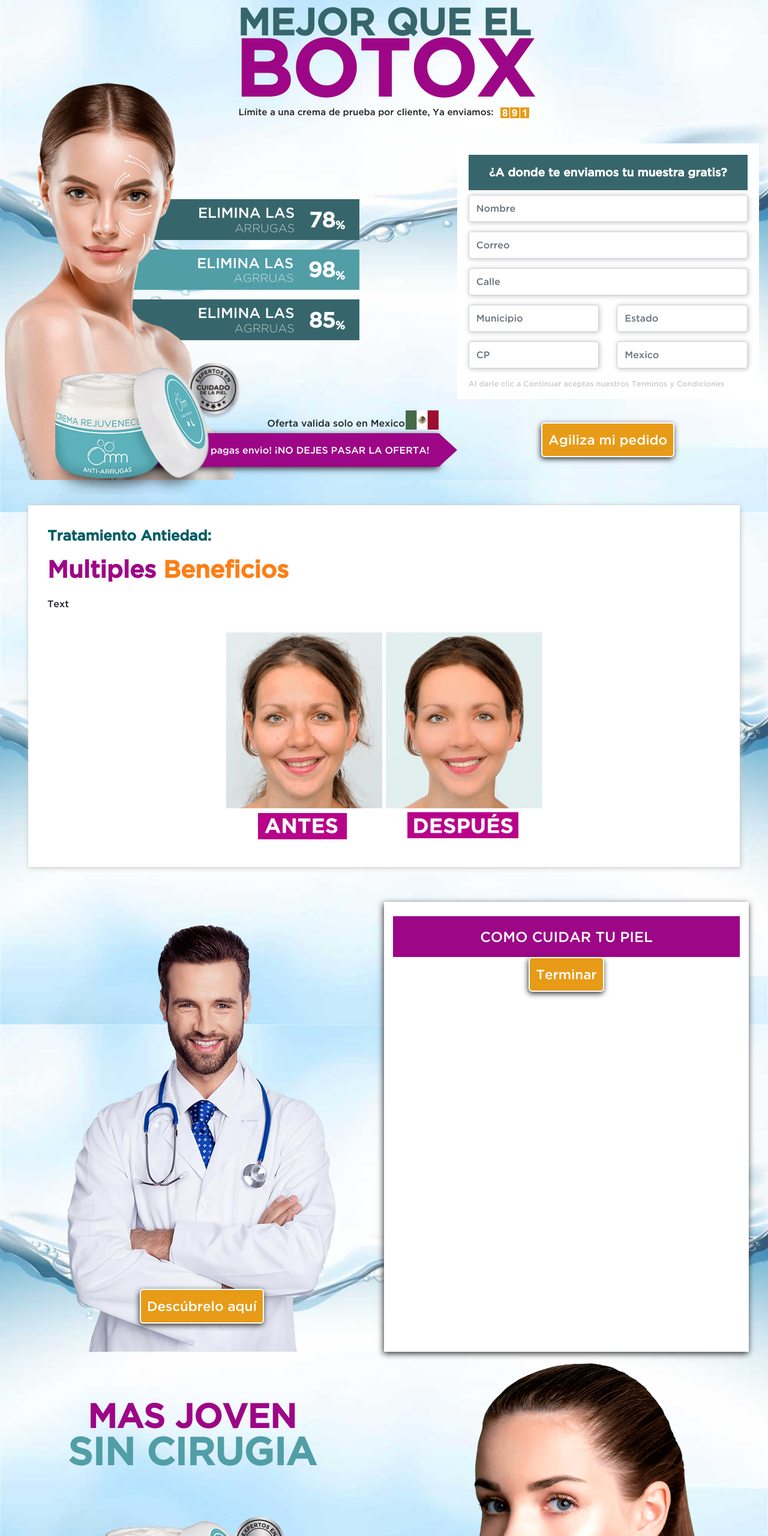
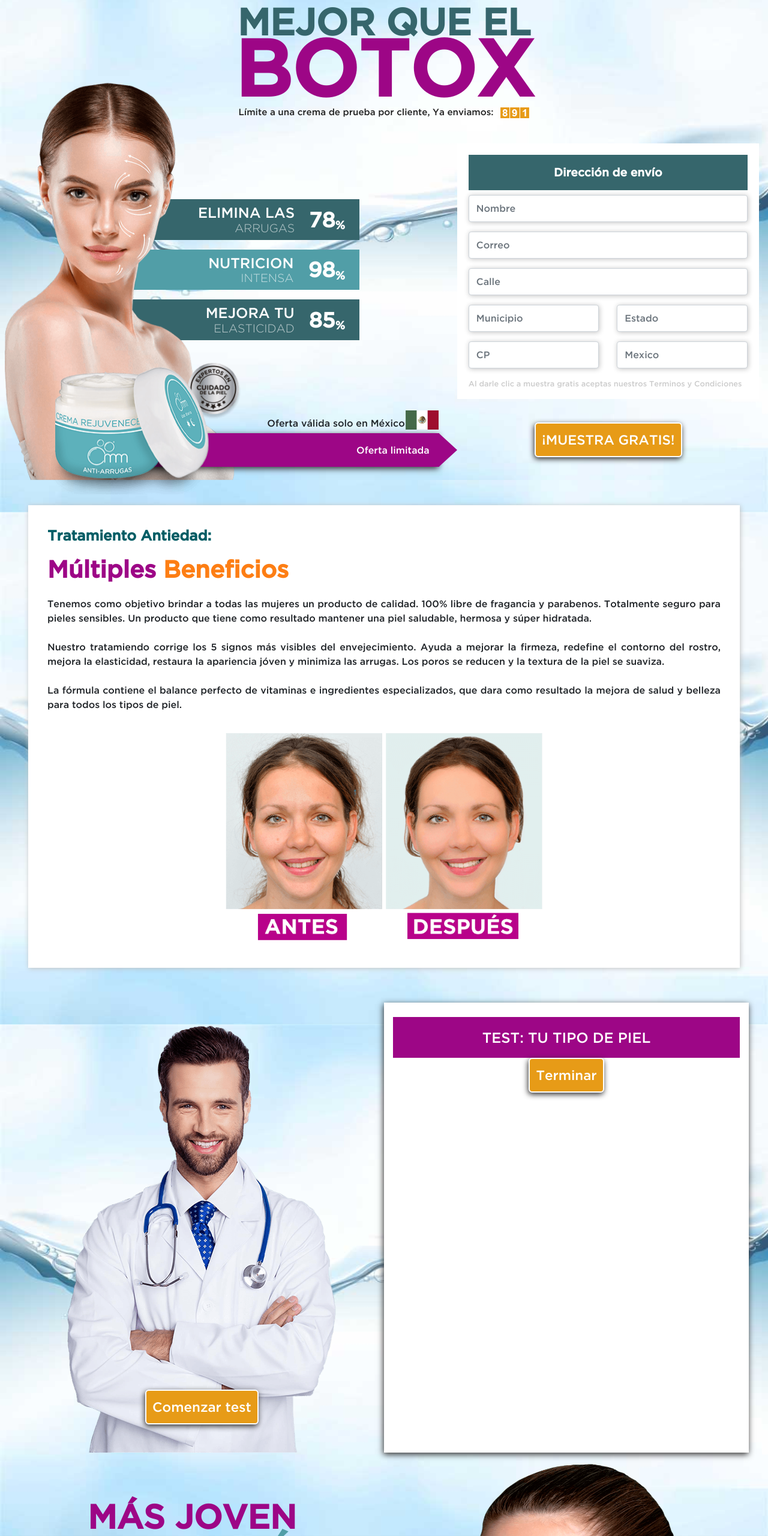
Before and after one commit to MiguelZablah/Cremas, a website: page app/index.html in a window 1280 px wide. Shown: the top 2560 px of the page at 60% size. Drawn offline with Linux system fonts and the light colour scheme.

Commit message:
Add more proximus

```diff
--- a/app/index.html
+++ b/app/index.html
@@ -3,8 +3,6 @@
 <head>
 	<meta charset="UTF-8">
     <meta name="viewport" content="width=device-width, initial-scale=1, shrink-to-fit=no">
-	<meta http-equiv="X-UA-Compatible" content="ie=edge">
-	<meta http-equiv="ScreenOrientation" content="autoRotate:disabled">
 	<title>Cremas</title>
 	<!-- Note: Import CSS -->
 	<link rel="stylesheet" href="./css/fonts.css">
@@ -40,32 +38,26 @@
 					<div class="header__info-box">
 						<div class="header__info-container">
 							<p class="header__info-text i18nAtt" data-i18n="info_1">
-								Elimina las
-								<span>arrugas</span>
+								Elimina las<span>arrugas</span>
 							</p>
 							<span class="header__info-side i18nAtt" data-i18n="info_1span">
-								78
-								<span>%</span>
+								78<span>%</span>
 							</span>
 						</div>
 						<div class="header__info-container light">
 							<p class="header__info-text i18nAtt" data-i18n="info_2">
-								Elimina las
-								<span>agrruas</span>
+								Nutricion<span>intensa</span>
 							</p>
 							<span class="header__info-side i18nAtt" data-i18n="info_2span">
-								98
-								<span>%</span>
+								98<span>%</span>
 							</span>
 						</div>
 						<div class="header__info-container">
 							<p class="header__info-text i18nAtt" data-i18n="info_3">
-								Elimina las
-								<span>agrruas</span>
+								Mejora tu<span>elasticidad</span>
 							</p>
 							<span class="header__info-side i18nAtt" data-i18n="info_3span">
-								85
-								<span>%</span>
+								85<span>%</span>
 							</span>
 						</div>
 					</div>
@@ -73,14 +65,13 @@
 					<div class="header__footer hide_Mobile-block">
 						<div class="header__footer-oferta--container">
 							<div class="header__footer-oferta--text i18nAtt" data-i18n="header_footer-before">
-								Oferta valida solo en Mexico
-								<img src="../img/flagMexico.png" alt="flag">
+								Oferta válida solo en México
+								<img src="../img/flagMexico.png" alt="bander mexico">
 							</div>
 						</div>
 						<div class="header__footer-container">
 							<div class="header__footer-text i18nAtt" onclick="goForm()" data-i18n="header_footer">
-								¡Solo pagas envio!
-								<span>¡No dejes pasar la oferta!</span>
+								Oferta limitada
 							</div>
 						</div>
 					</div>
@@ -89,48 +80,48 @@
 			<div class="col-lg-5 header__form-section hide_Mobile-flex">
 				<div class="header__form-container">
 					<h3 class="header__form-title i18nAtt" data-i18n="header_form-title">
-						¿A donde te enviamos tu muestra gratis?
+						Dirección de envío
 					</h3>
-					<form class="header__form">
+					<form id="form" class="header__form" action="javascript:goPayment()">
 						<div class="form-group">
-							<input type="text" class="form-control header__form-input" id="name" placeholder="Nombre">
+							<input type="text" class="form-control header__form-input" id="name" placeholder="Nombre" required>
 						</div>
 						<div class="form-group">
-							<input type="email" class="form-control header__form-input" id="email" placeholder="Correo">
+							<input type="email" class="form-control header__form-input" id="email" placeholder="Correo" required>
 						</div>
 						<div class="form-group pt-4">
-							<input type="email" class="form-control header__form-input" id="calle" placeholder="Calle">
+							<input type="text" class="form-control header__form-input" id="calle" placeholder="Calle" required>
 						</div>
 						<div class="row">
 							<div class="col">
 								<div class="form-group">
-									<input type="text" class="form-control header__form-input" id="calle" placeholder="Municipio">
+									<input type="text" class="form-control header__form-input" id="calle" placeholder="Municipio" required>
 								</div>
 							</div>
 							<div class="col">
 								<div class="form-group">
-									<input type="text" class="form-control header__form-input" id="estado" placeholder="Estado">
+									<input type="text" class="form-control header__form-input" id="estado" placeholder="Estado" required>
 								</div>
 							</div>
 						</div>
 						<div class="row">
 							<div class="col">
 								<div class="form-group">
-									<input type="text" class="form-control header__form-input" id="cp" placeholder="CP">
+									<input type="text" class="form-control header__form-input" id="cp" placeholder="CP" required>
 								</div>
 							</div>
 							<div class="col">
 								<div class="form-group">
-									<input type="text" class="form-control header__form-input" id="pais" placeholder="Mexico">
+									<input type="text" class="form-control header__form-input" id="pais" placeholder="Mexico" required>
 								</div>
 							</div>
 						</div>
 						<p class="header__form-subtext i18nAtt" data-i18n="header_footer-subtext">
-							Al darle clic a Continuar aceptas nuestros Terminos y Condiciones
+							Al darle clic a muestra gratis aceptas nuestros Terminos y Condiciones
 						</p>
 					</form>
 				</div>
-				<button type="submit" class="btn btn-secondary btn__custom i18nAtt animated pulse" data-i18n="btn_text" onclick="goPayment()">Agiliza mi pedido</button>
+				<input type="submit" form="form" class="btn btn-secondary btn__custom animated pulse" value="¡MUESTRA GRATIS!"/>
 			</div>
 		</div>
 	</header>
@@ -143,13 +134,14 @@
 						Tratamiento Antiedad:
 					</h2>
 					<h3 class="doctor__section-subtitle i18nAtt" data-i18n="doctor_subtitle">
-						Multiples
-						<span>Beneficios</span>
+						Múltiples <span>Beneficios</span>
 					</h3>
 					<p class="doctor__section-text i18nAtt" data-i18n="doctor_text">
-						Text
+						Tenemos como objetivo brindar a todas las mujeres un producto de calidad. 100% libre de fragancia y parabenos. Totalmente seguro para pieles sensibles. Un producto que tiene como resultado mantener una piel saludable, hermosa y súper hidratada.<br/><br/>
+						Nuestro tratamiendo corrige los 5 signos más visibles del envejecimiento. Ayuda a mejorar la firmeza, redefine el contorno del rostro, mejora la elasticidad, restaura la apariencia jóven y minimiza las arrugas. Los poros se reducen y la textura de la piel se suaviza.<br/><br/>
+						La fórmula contiene el balance perfecto de vitaminas e ingredientes especializados, que dara como resultado la mejora de salud y belleza para todos los tipos de piel.<br/>
 					</p>
-					<img class="doctor__img-2 i18nImg" data-i18n="doctor1" src="./img/doctor1.png" alt="Antes y Despues">
+					<img class="doctor__img-2 i18nImg" data-i18n="antesDespues" src="./img/antesDespues.png" alt="Antes y Despues">
 				</div>
 			</div>
 		</div>
@@ -162,21 +154,21 @@
 					<img class="questions__doctor-img i18nImg" data-i18n="doctor" src="./img/doctor.png" alt="doctor">
 				</div>
 				<div class="questions__btn-container mobile-yes">
-					<button class="btn btn-secondary btn__custom i18nAtt animated pulse" data-i18n="btn_start" onclick="showTrivia()">Descúbrelo aquí</button>
+					<button class="btn btn-secondary btn__custom i18nAtt animated pulse" data-i18n="btn_start" onclick="showTrivia()">Comenzar test</button>
 				</div>
 				<div class="questions__mobile-container d-lg-none">
-					<h3 class="questions__mobile-text">
+					<h3 class="questions__mobile-text i18nAtt" data-i18n="trivia_mobile-title">
 						Descubre tu tipo de piel
 					</h3>
 				</div>
 			</div>
 			<div class="col-lg-6 questions__container mobile-no">
 				<div id="triviaTitle" class="questions__title i18nAtt" data-i18n="trivia_title">
-					Como cuidar tu piel
+					Test: Tu tipo de piel
 				</div>
 				<div id="trivia" class="trivia__container">
 					<div id="trivia_quiz"></div>
-					<button class="btn btn-secondary btn__custom" onclick="calcTrivia()">Terminar</button>
+					<button class="btn btn-secondary btn__custom i18nAtt" data-i18n="btn_end" onclick="calcTrivia()">Terminar</button>
 					<div id="trivia_results"></div>
 				</div>
 				<div id="questions__results" class="questions__results">
@@ -184,7 +176,7 @@
 					<p id="triviaText" class="questions__results-text">
 						bullets
 					</p>
-					<button class="btn btn-secondary btn__custom i18nAtt animated pulse" data-i18n="btn_text" onclick="goForm()">Agiliza mi pedido</button>
+					<button class="btn btn-secondary btn__custom i18nAtt animated pulse" data-i18n="btn_text" onclick="goForm()">¡MUESTRA GRATIS!</button>
 				</div>
 			</div>
 		</div>
@@ -195,12 +187,12 @@
 			<div class="col-lg-6">
 				<div class="banner__part1-container">
 					<h1 class="banner__part1-title i18nAtt" data-i18n="banner_title">
-						Mas Joven <span>Sin Cirugia</span>
+						Más Joven <span>Sin Cirugía</span>
 					</h1>
 					<div class="banner__img-container">
 						<img class="banner__part1-img i18nImg" data-i18n="banner_img1" src="./img/foto3.png" alt="crema">
 					</div>
-					<button class="btn btn-secondary btn__custom banner__btn i18nAtt animated pulse" data-i18n="btn_text" onclick="goForm()">Muestra Gratis</button>
+					<button class="btn btn-secondary btn__custom banner__btn i18nAtt animated pulse" data-i18n="btn_text" onclick="goForm()">¡MUESTRA GRATIS!</button>
 				</div>
 			</div>
 			<div class="col-lg-6 d-none d-lg-block">
--- a/app/js/lang.js
+++ b/app/js/lang.js
@@ -23,7 +23,7 @@ var langObj = { // eslint-disable-line
 
 		// Doctor
 		doctor: '../img/doctor.png',
-		doctor1: '../img/doctor1.png',
+		antesDespues: '../img/antesDespues.png',
 		doctor_title: 'Tratamiento Antiedad:',
 		doctor_subtitle: 'Múltiples <span>Beneficios</span>',
 		doctor_text:
@@ -31,8 +31,10 @@ var langObj = { // eslint-disable-line
 
 		// Trivia
 		trivia_title: 'Test: Tu tipo de piel',
+		'trivia_mobile-title': 'Descubre tu tipo de piel',
 		resImg: './img/foto2.png',
 		btn_start: 'Comenzar test',
+		btn_end: 'Terminar',
 		triviaObj: [
 			{
 				question: '¿Que tipo de piel tienes?',
```
Also changed, not shown: app/img/antesDespues.png (renamed from app/img/doctor1.png).
